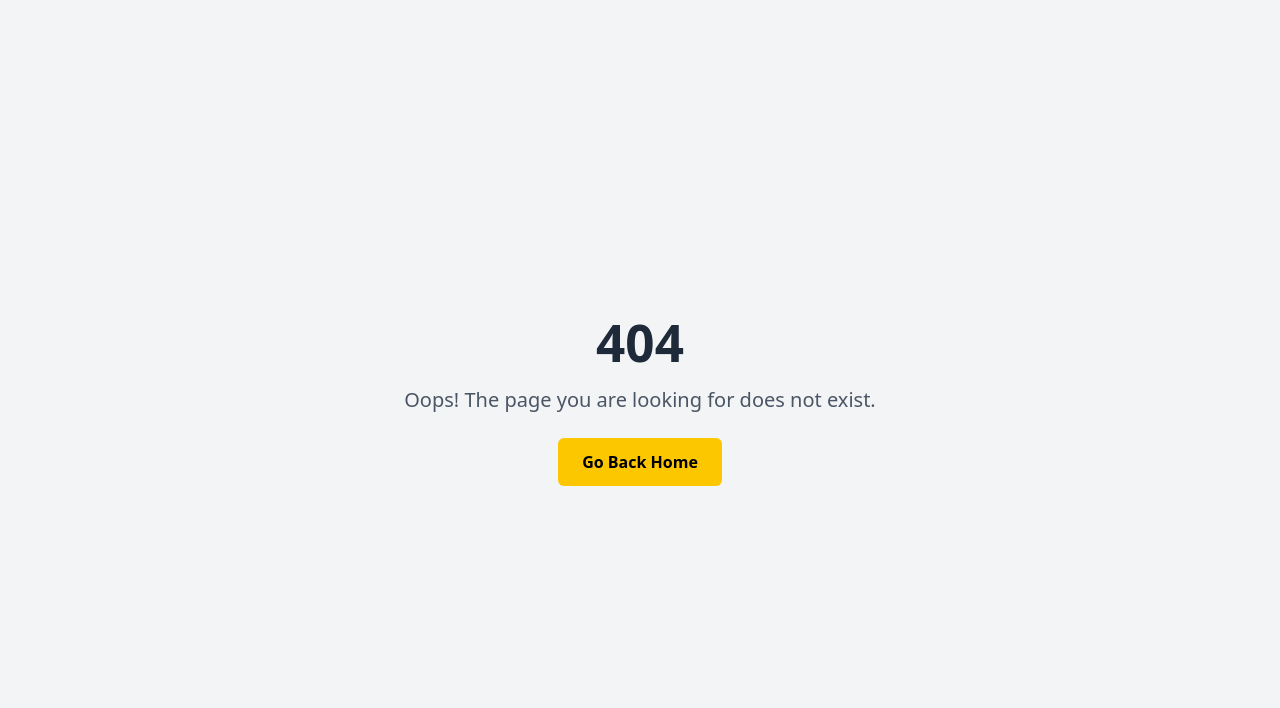
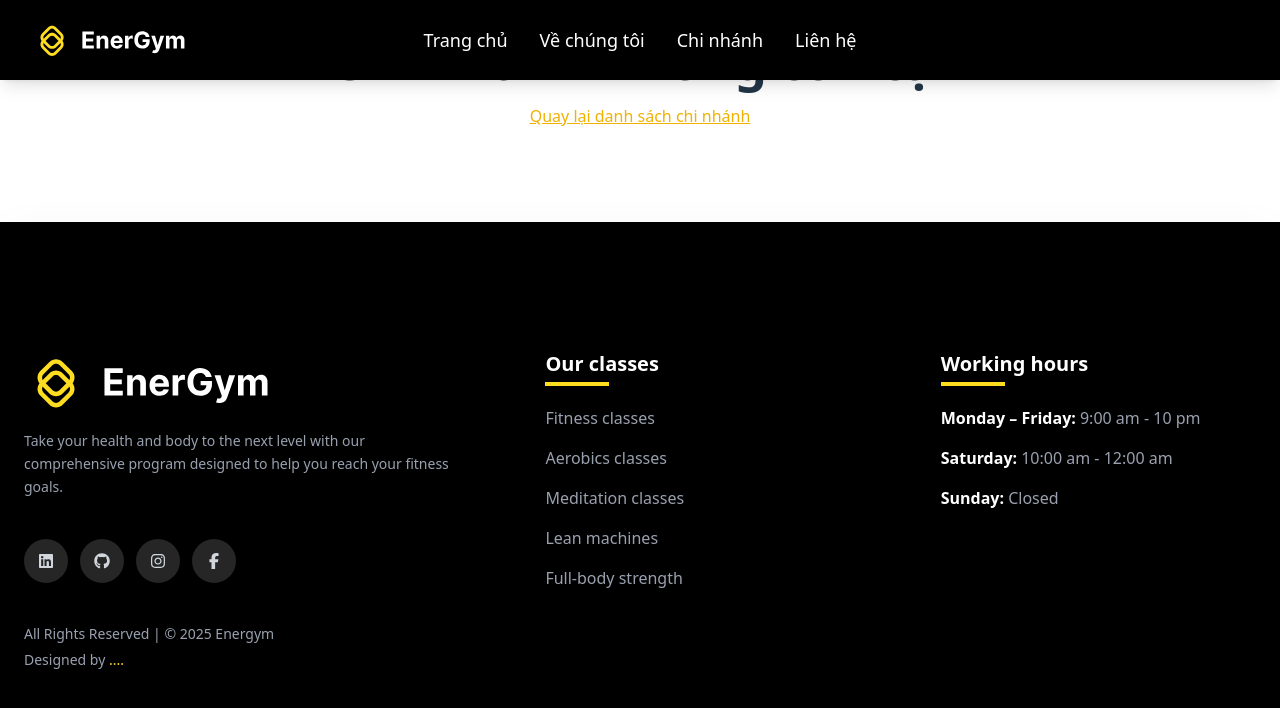
Before and after one commit to Anhhoang69/gym-management-system, a React app in the folder frontend/: page /branches/1 in a window 1280 px wide. Before the commit this address had no page. Shown: the top 708 px of the page. Built offline with nearby package versions, Linux system fonts and the light colour scheme; the HTML template or start-up script is replaced by a standard one.

Commit message:
feat: add footer and initial branch page (footer done, branch WIP)

```diff
--- a/frontend/src/app/router/index.jsx
+++ b/frontend/src/app/router/index.jsx
@@ -3,6 +3,7 @@ import LandingLayout from '../layouts/LandingLayout.jsx';
 import HomePage from '../../features/landing/pages/HomePage.jsx';
 import AboutPage from '../../features/landing/pages/AboutPage.jsx';
 import BranchesPage from '../../features/landing/pages/BranchesPage.jsx';
+import BranchDetailPage from '../../features/landing/pages/BranchDetailPage';
 
 import NotFoundPage from '../../shared/components/NotFoundPage.jsx';
 
@@ -15,6 +16,7 @@ export default function AppRouter() {
           <Route index element={<HomePage />} />
           <Route path="about" element={<AboutPage />} />
           <Route path="branches" element={<BranchesPage />} />
+          <Route path="/branches/:city" element={<BranchDetailPage />} />
         </Route>
 
         {/* Fallback */}
--- /dev/null
+++ b/frontend/src/features/landing/components/Banner.jsx
@@ -0,0 +1,54 @@
+export default function Banner({
+  title,
+  subtitle,
+  image,
+  search,
+  setSearch,
+  showDropdown,
+  setShowDropdown,
+  filteredBranches,
+  handleSelect,
+}) {
+  return (
+    <div className="relative h-[500px] w-full">
+      <img src={image} className="h-full w-full object-cover" />
+      <div className="absolute inset-0 bg-gradient-to-t from-black via-transparent to-transparent"></div>
+
+      <div className="absolute right-0 bottom-0 left-0 flex flex-col items-center justify-between px-4 pb-4 md:flex-row md:px-16 md:pb-8">
+        <div className="mb-4 flex w-full flex-col space-y-4 text-center md:mb-0 md:w-1/2 md:space-y-6 md:text-left">
+          <h1 className="text-4xl font-bold text-white md:text-5xl">{title}</h1>
+          <p className="text-lg text-gray-200">{subtitle}</p>
+        </div>
+
+        <div className="w-full md:w-auto">
+          <div className="relative w-64 md:w-64">
+            <input
+              type="text"
+              placeholder="Tìm chi nhánh..."
+              value={search}
+              onChange={(e) => {
+                setSearch(e.target.value);
+                setShowDropdown(true);
+              }}
+              onFocus={() => setShowDropdown(true)}
+              className="w-full rounded-md border border-gray-300 bg-white px-4 py-2 text-gray-800 placeholder-gray-400 focus:ring-2 focus:ring-yellow-500 focus:outline-none"
+            />
+            {showDropdown && filteredBranches.length > 0 && (
+              <ul className="absolute z-10 mt-1 max-h-60 w-full overflow-auto rounded-md border border-gray-300 bg-white shadow-lg">
+                {filteredBranches.map((b, i) => (
+                  <li
+                    key={i}
+                    className="cursor-pointer px-4 py-2 text-gray-800 hover:bg-yellow-100 hover:text-black"
+                    onClick={() => handleSelect(b.city)}
+                  >
+                    {b.city}
+                  </li>
+                ))}
+              </ul>
+            )}
+          </div>
+        </div>
+      </div>
+    </div>
+  );
+}
--- a/frontend/src/features/landing/components/LandingFooter.jsx
+++ b/frontend/src/features/landing/components/LandingFooter.jsx
@@ -1,53 +1,104 @@
+import { Link } from 'react-router-dom';
+import { FaLinkedin, FaGithub, FaInstagram, FaFacebookF } from 'react-icons/fa6';
+import LogoSVG from '../../../assets/LogoWhiteText.svg';
+
 export default function LandingFooter() {
+  const socialMediaLinks = [
+    { name: 'LinkedIn', url: 'https://www.linkedin.com', icon: <FaLinkedin /> },
+    { name: 'Github', url: 'https://github.com', icon: <FaGithub /> },
+    { name: 'Instagram', url: 'https://instagram.com', icon: <FaInstagram /> },
+    { name: 'Facebook', url: 'https://facebook.com', icon: <FaFacebookF /> },
+  ];
+
   return (
-    <footer className="mt-16 w-full bg-black py-10 text-white">
-      <div className="mx-auto grid max-w-7xl grid-cols-1 gap-8 px-4 md:grid-cols-4">
-        {/* Logo + mô tả */}
-        <div>
-          <div className="mb-3 flex items-center gap-2">
-            <img src="/images/logo.png" className="h-10 w-10" />
-            <span className="text-xl font-bold">EnerGym</span>
+    <footer className="bg-black px-6 py-32 text-white shadow-2xl">
+      <div className="container mx-auto grid w-full gap-20 md:grid-cols-[1.4fr_1fr_1fr]">
+        {/* --- LEFT SECTION --- */}
+        <div className="space-y-10">
+          <div className="space-y-4">
+            <Link to="/" className="block">
+              <img src={LogoSVG} alt="Energym Logo" className="h-16 w-auto" />
+            </Link>
+            <p className="text-sm leading-relaxed text-gray-400">
+              Take your health and body to the next level with our comprehensive program designed to
+              help you reach your fitness goals.
+            </p>
           </div>
-          <p className="text-sm text-gray-400">
-            Lorem Ipsum is simply dummy text of the printing and typesetting industry.
-          </p>
+
+          <ul className="flex gap-3">
+            {socialMediaLinks.map(({ name, url, icon }) => (
+              <li key={name}>
+                <a
+                  href={url}
+                  target="_blank"
+                  rel="noopener noreferrer"
+                  aria-label={name}
+                  className="flex h-11 w-11 items-center justify-center rounded-full bg-neutral-800 text-gray-300 transition-all duration-300 hover:bg-[#fedd21] hover:text-black"
+                >
+                  {icon}
+                </a>
+              </li>
+            ))}
+          </ul>
+
+          <div className="text-sm leading-relaxed text-gray-400">
+            <p>
+              All Rights Reserved | &copy; <span>{new Date().getFullYear()}</span> Energym
+            </p>
+            <p className="mt-1">
+              Designed by{' '}
+              <Link
+                to="https://sharjeel-siddiqui.vercel.app"
+                target="_blank"
+                className="text-[#fedd21] hover:underline"
+              >
+                ....
+              </Link>
+            </p>
+          </div>
         </div>
 
-        {/* Cột 1 */}
-        <div>
-          <h3 className="mb-3 font-semibold">Get Started</h3>
-          <ul className="space-y-2 text-sm text-gray-400">
-            <li>Service</li>
-            <li>Contact Us</li>
-            <li>Affiliate Program</li>
-            <li>About Us</li>
+        {/* --- CLASSES SECTION --- */}
+        <div className="space-y-5">
+          <h4 className="relative pb-2 text-xl font-semibold before:absolute before:bottom-0 before:h-1 before:w-16 before:bg-[#fedd21]">
+            Our classes
+          </h4>
+          <ul className="space-y-4">
+            {[
+              'Fitness classes',
+              'Aerobics classes',
+              'Meditation classes',
+              'Lean machines',
+              'Full-body strength',
+            ].map((item) => (
+              <li key={item}>
+                <Link className="font-medium text-gray-400 transition-all duration-300 hover:ml-2 hover:text-[#fedd21]">
+                  {item}
+                </Link>
+              </li>
+            ))}
           </ul>
         </div>
 
-        {/* Cột 2 */}
-        <div>
-          <h3 className="mb-3 font-semibold">Get Started</h3>
-          <ul className="space-y-2 text-sm text-gray-400">
-            <li>Fitness</li>
-            <li>Platform</li>
-            <li>Workout Library</li>
-            <li>App Design</li>
-          </ul>
-        </div>
+        {/* --- HOURS SECTION --- */}
+        <div className="space-y-5">
+          <h4 className="relative pb-2 text-xl font-semibold before:absolute before:bottom-0 before:h-1 before:w-16 before:bg-[#fedd21]">
+            Working hours
+          </h4>
 
-        {/* Cột 3 */}
-        <div>
-          <h3 className="mb-3 font-semibold">Get Started</h3>
-          <ul className="space-y-2 text-sm text-gray-400">
-            <li>Service</li>
-            <li>Contact Us</li>
-            <li>Affiliate Program</li>
-            <li>About Us</li>
+          <ul className="space-y-4 font-medium text-gray-400">
+            <li>
+              <span className="font-semibold text-white">Monday – Friday: </span>9:00 am - 10 pm
+            </li>
+            <li>
+              <span className="font-semibold text-white">Saturday: </span>10:00 am - 12:00 am
+            </li>
+            <li>
+              <span className="font-semibold text-white">Sunday: </span>Closed
+            </li>
           </ul>
         </div>
       </div>
-
-      <p className="mt-10 text-center text-sm text-gray-500">2025 EnerGym</p>
     </footer>
   );
 }
--- /dev/null
+++ b/frontend/src/features/landing/pages/BranchDetailPage.jsx
@@ -0,0 +1,57 @@
+import React from 'react';
+import { useParams, Link } from 'react-router-dom';
+
+const branches = [
+  { city: 'hanoi', name: 'Hà Nội', address: '123 Phố A, Hà Nội', img: '/images/branch-hanoi.jpg' },
+  {
+    city: 'danang',
+    name: 'Đà Nẵng',
+    address: '456 Phố B, Đà Nẵng',
+    img: '/images/branch-danang.jpg',
+  },
+  { city: 'hcm', name: 'Hồ Chí Minh', address: '789 Phố C, TP.HCM', img: '/images/branch-hcm.jpg' },
+  {
+    city: 'cantho',
+    name: 'Cần Thơ',
+    address: '101 Phố D, Cần Thơ',
+    img: '/images/branch-cantho.jpg',
+  },
+];
+
+export default function BranchDetailPage() {
+  const { city } = useParams(); // lấy param :city từ URL
+  const branch = branches.find((b) => b.city === city);
+
+  if (!branch) {
+    return (
+      <div className="p-8 text-center">
+        <h1 className="text-3xl font-bold">Chi nhánh không tồn tại</h1>
+        <Link to="/branches" className="mt-4 inline-block text-yellow-500 underline">
+          Quay lại danh sách chi nhánh
+        </Link>
+      </div>
+    );
+  }
+
+  return (
+    <div className="min-h-screen bg-gray-900 text-white">
+      <div className="relative h-[400px] w-full">
+        <img src={branch.img} className="h-full w-full object-cover" />
+        <div className="absolute inset-0 bg-black/50"></div>
+        <div className="absolute bottom-8 left-8">
+          <h1 className="text-4xl font-bold">{branch.name}</h1>
+          <p className="mt-2 text-lg">{branch.address}</p>
+        </div>
+      </div>
+
+      <div className="container mx-auto p-8">
+        <h2 className="mb-4 text-2xl font-bold">Thông tin chi nhánh</h2>
+        <p>
+          Chi nhánh {branch.name} cung cấp đầy đủ các dịch vụ phòng tập, huấn luyện viên chuyên
+          nghiệp và trang thiết bị hiện đại.
+        </p>
+        {/* Bạn có thể thêm lịch, map, form đăng ký,... */}
+      </div>
+    </div>
+  );
+}
--- a/frontend/src/features/landing/pages/BranchesPage.jsx
+++ b/frontend/src/features/landing/pages/BranchesPage.jsx
@@ -1,58 +1,65 @@
-import React from 'react';
+import React, { useState } from 'react';
+import Banner from '../components/Banner'; // import đúng file Banner.jsx
+import { Link } from 'react-router-dom';
 
 const branches = [
-  {
-    city: 'Hà Nội',
-    link: '/branches/hanoi',
-    img: '/images/branch-hanoi.jpg',
-  },
-  {
-    city: 'Đà Nẵng',
-    link: '/branches/danang',
-    img: '/images/branch-danang.jpg',
-  },
-  {
-    city: 'Hồ Chí Minh',
-    link: '/branches/hcm',
-    img: '/images/branch-hcm.jpg',
-  },
-  {
-    city: 'Cần Thơ',
-    link: '/branches/cantho',
-    img: '/images/branch-cantho.jpg',
-  },
+  { city: 'Hà Nội', link: '/branches/hanoi', img: '/images/branch-hanoi.jpg' },
+  { city: 'Đà Nẵng', link: '/branches/danang', img: '/images/branch-danang.jpg' },
+  { city: 'Hồ Chí Minh', link: '/branches/hcm', img: '/images/branch-hcm.jpg' },
+  { city: 'Cần Thơ', link: '/branches/cantho', img: '/images/branch-cantho.jpg' },
 ];
 
 export default function BranchesPage() {
+  const [search, setSearch] = useState('');
+  const [showDropdown, setShowDropdown] = useState(false);
+
+  const filteredBranches = branches.filter((b) =>
+    b.city.toLowerCase().includes(search.toLowerCase())
+  );
+
+  const handleSelect = (city) => {
+    setSearch(city);
+    setShowDropdown(false);
+  };
+
   return (
-    <div className="w-full bg-black text-white">
-      {/* Banner */}
-      <div className="relative h-[420px] w-full">
-        <img src="/images/branch-banner.jpg" className="h-full w-full object-cover brightness-75" />
-        <div className="absolute inset-0 flex flex-col items-center justify-center px-4 text-center">
-          <h1 className="text-4xl font-bold md:text-5xl">30+ CHI NHÁNH</h1>
-          <p className="mt-4 max-w-[700px] text-lg text-gray-200">
-            Chọn chi nhánh gần bạn nhất và bắt đầu hành trình tập luyện hôm nay.
-          </p>
-        </div>
-      </div>
+    <div className="w-full text-white" style={{ backgroundColor: 'var(--color-primary-dark)' }}>
+      <Banner
+        title="30+ CHI NHÁNH"
+        subtitle="Chọn chi nhánh gần bạn nhất và bắt đầu hành trình tập luyện hôm nay."
+        image="/images/branch-banner.jpg"
+        search={search}
+        setSearch={setSearch}
+        showDropdown={showDropdown}
+        setShowDropdown={setShowDropdown}
+        filteredBranches={filteredBranches}
+        handleSelect={handleSelect}
+      />
 
-      {/* Branch list */}
-      <div className="mx-auto max-w-6xl space-y-24 px-4 py-16">
+      {/* Branch List */}
+      <div className="w-full space-y-4 p-4">
         {branches.map((b, i) => (
-          <div key={i} className="grid items-center gap-10 md:grid-cols-2">
-            <div>
-              <h2 className="text-3xl font-bold">{b.city}</h2>
-              <a href={b.link} className="mt-4 inline-block text-lg text-yellow-400 underline">
-                Xem phòng tập tại Thành phố {b.city}
-              </a>
+          <div key={i} className="w-full rounded-xl bg-black">
+            <div className="container mx-auto grid items-center gap-10 px-6 py-10 md:grid-cols-2">
+              <div>
+                <h2 className="text-3xl font-bold">{b.city}</h2>
+                <Link
+                  to={b.link}
+                  className="mt-4 inline-block text-lg underline"
+                  style={{ color: 'var(--color-yellow)' }}
+                >
+                  Xem phòng tập tại Thành phố {b.city}
+                </Link>
+              </div>
+
+              <div>
+                <img
+                  src={b.img}
+                  alt={b.city}
+                  className="h-[330px] w-full rounded-xl object-cover shadow-lg"
+                />
+              </div>
             </div>
-
-            <img
-              src={b.img}
-              alt={b.city}
-              className="h-[330px] w-full rounded-xl object-cover shadow-lg"
-            />
           </div>
         ))}
       </div>
--- a/frontend/src/index.css
+++ b/frontend/src/index.css
@@ -19,8 +19,6 @@
   --color-yellow: #fedd21;
 
   /* Default light/dark fallback */
-  color: var(--color-white);
-  background-color: #242424;
 }
 
 body {
```
